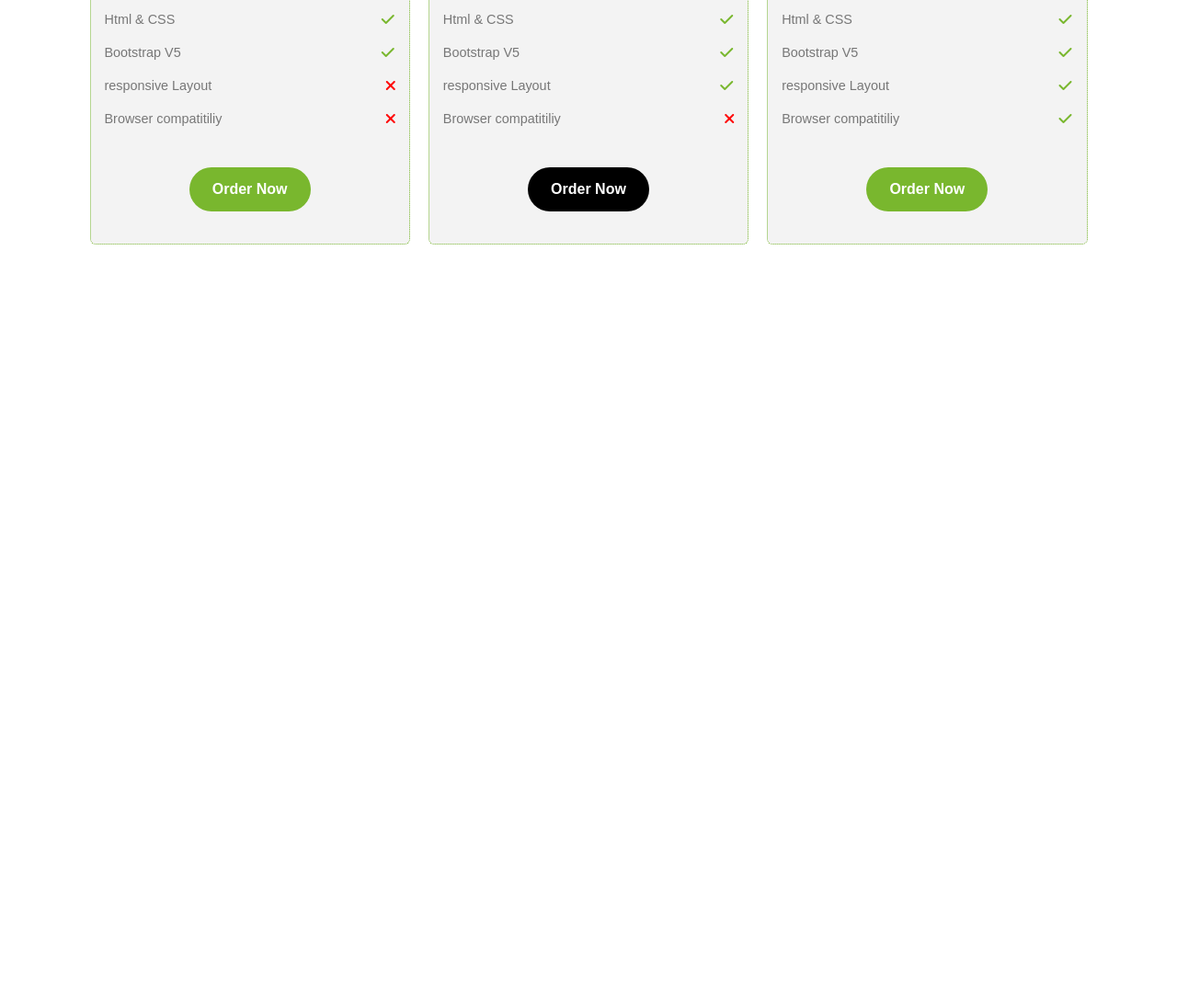
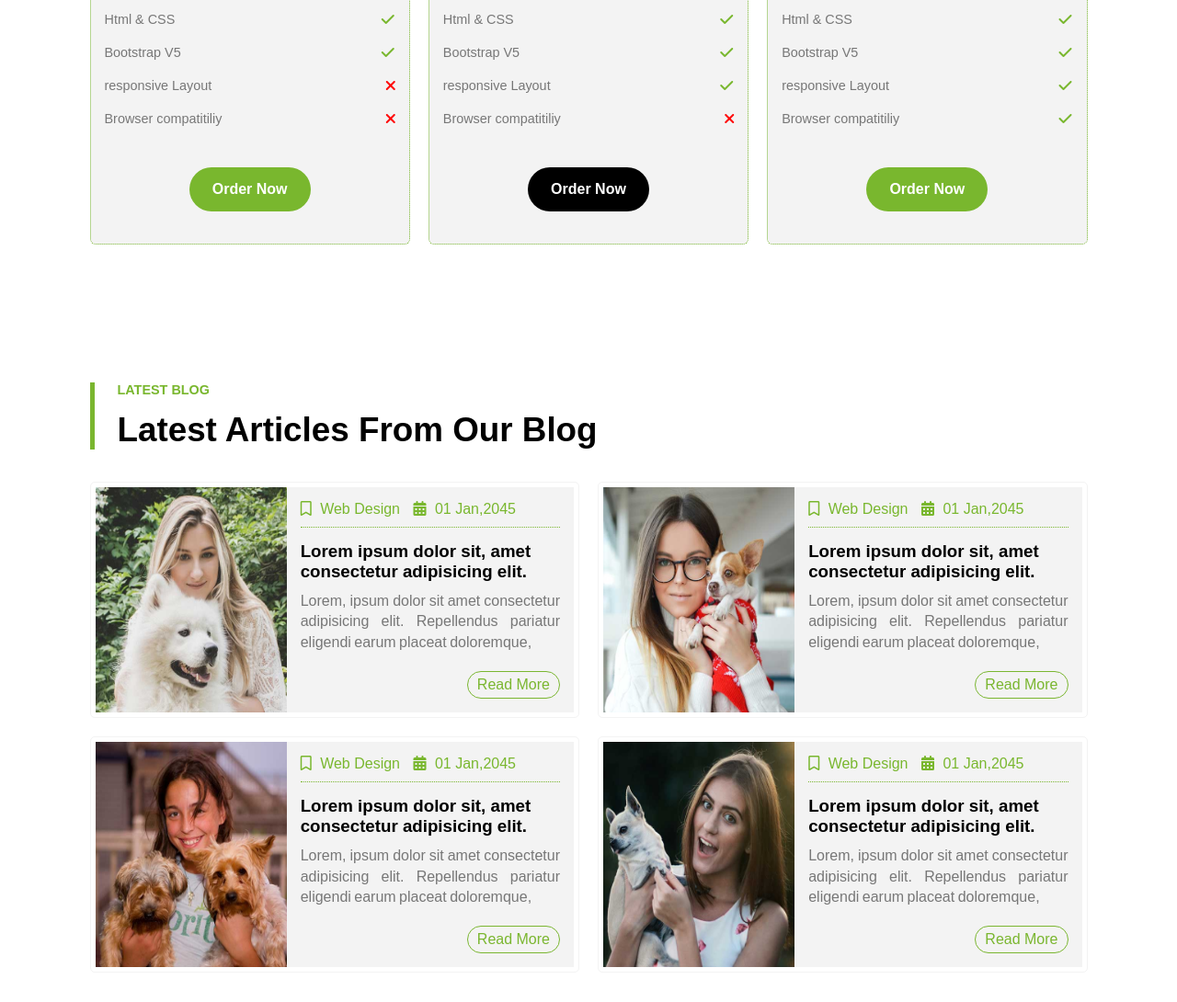
Before and after one commit to Sayed2210/ntitask7, a plain HTML site: page index.html in a window 1280 px wide. Shown: the part 2719-3809 px from the top of the page at 92% size. Before the commit the page ends 3085 px from the top, so only its background shows below. Drawn offline with Linux system fonts and the light colour scheme; files whose address does not match are found by name.

Commit message:
blog section

```diff
--- a/css/stlye.css
+++ b/css/stlye.css
@@ -470,3 +470,92 @@ html {
 .plans .feat .btn.black {
     background-color: #000;
 }
+/*.articles*/
+.articles {
+    padding-top: var(--section-padding);
+    padding-bottom: var(--section-padding);
+    background-color: #fff;
+}
+.articles .content {
+    display: grid;
+    grid-template-columns: repeat(auto-fill,minmax(500px,1fr));
+    gap: 20px;
+}
+.articles .content .box {
+    display: flex;
+    background-color: #fff;
+    -webkit-border-radius: 5px;
+    -moz-border-radius: 5px;
+    -ms-border-radius: 5px;
+    -o-border-radius: 5px;
+    border-radius: 5px;
+    border: 1px solid #f3f3f3;
+    padding: 5px;
+}
+@media (max-width: 500px) {
+    .articles .content .box {
+        flex-direction: column;
+        text-align: center;
+    }
+    .articles .content .box img {
+        width: 100%;
+    }
+}
+.articles .content .box img {
+    width: 40%;
+}
+@media (max-width: 500px) {
+    .articles .content .box img {
+        width: 100%;
+    }
+}
+.articles .content .box .info {
+    background-color: #f3f3f3;
+    padding: 15px;
+}
+.articles .content .box .info .head {
+    border-bottom: 1px dotted #7ab62f;
+    padding-bottom: 10px;
+    color: #79b72e;
+    margin-bottom: 15px;
+}
+.articles .content .box .info .head i {
+    margin-right: 5px;
+}
+.articles .content .box .info .head span {
+    margin-right: 10px;
+}
+.articles .info h3 {
+    max-width: 320px;
+    margin-bottom: 10px;
+}
+@media (max-width: 500px) {
+    .articles .content .box .info h3{
+       max-width: 100%;
+    }
+}
+.articles .info p {
+    color: #777;
+    line-height: 1.4;
+    text-align: justify;
+    margin-bottom: 20px;
+    word-spacing: -1px;
+}
+.articles .info a {
+    text-decoration: none;
+    float: right;
+    color: #7ab62f;
+    border: 1px solid #7ab630;
+    padding: 5px 10px;
+    -webkit-border-radius: 18px;
+    -moz-border-radius: 18px;
+    -ms-border-radius: 18px;
+    -o-border-radius: 18px;
+    border-radius: 18px;
+}
+@media (max-width: 500px) {
+    .articles  .info a{
+       text-align: center;
+       float: none;
+    }
+}
--- a/index.html
+++ b/index.html
@@ -187,5 +187,80 @@
             </div>
         </div>
     </div>
+    <!--create articles section-->
+    <div class="articles">
+        <div class="container">
+            <div class="title">
+                <h4>latest blog</h4>
+                <h2>latest articles from our blog</h2>
+            </div>
+            <div class="content">
+                <div class="box">
+                    <img src="img/Blog-1.jpg" alt="">
+                    <div class="info">
+                        <div class="head">
+                            <i class="fa-regular fa-bookmark"></i>
+                            <span>Web Design</span>
+                            <i class="fa-solid fa-calendar-days"></i>
+                            <span>01 Jan,2045</span>
+                        </div>
+                        <h3>Lorem ipsum dolor sit, amet
+                            consectetur adipisicing elit.</h2>
+                            <p>Lorem, ipsum dolor sit amet consectetur adipisicing elit.
+                                 Repellendus pariatur eligendi earum placeat doloremque,</p>
+                        <a href="">Read More</a>
+                    </div>
+                </div>
+                <div class="box">
+                    <img src="img/Blog-2.jpg" alt="">
+                    <div class="info">
+                        <div class="head">
+                            <i class="fa-regular fa-bookmark"></i>
+                            <span>Web Design</span>
+                            <i class="fa-solid fa-calendar-days"></i>
+                            <span>01 Jan,2045</span>
+                        </div>
+                        <h3>Lorem ipsum dolor sit, amet
+                            consectetur adipisicing elit.</h2>
+                            <p>Lorem, ipsum dolor sit amet consectetur adipisicing elit.
+                                 Repellendus pariatur eligendi earum placeat doloremque,</p>
+                        <a href="">Read More</a>
+                    </div>
+                </div>
+                <div class="box">
+                    <img src="img/Blog-3.jpg" alt="">
+                    <div class="info">
+                        <div class="head">
+                            <i class="fa-regular fa-bookmark"></i>
+                            <span>Web Design</span>
+                            <i class="fa-solid fa-calendar-days"></i>
+                            <span>01 Jan,2045</span>
+                        </div>
+                        <h3>Lorem ipsum dolor sit, amet
+                            consectetur adipisicing elit.</h2>
+                            <p>Lorem, ipsum dolor sit amet consectetur adipisicing elit.
+                                 Repellendus pariatur eligendi earum placeat doloremque,</p>
+                        <a href="">Read More</a>
+                    </div>
+                </div>
+                <div class="box">
+                    <img src="img/Blog-4.jpg" alt="">
+                    <div class="info">
+                        <div class="head">
+                            <i class="fa-regular fa-bookmark"></i>
+                            <span>Web Design</span>
+                            <i class="fa-solid fa-calendar-days"></i>
+                            <span>01 Jan,2045</span>
+                        </div>
+                        <h3>Lorem ipsum dolor sit, amet
+                            consectetur adipisicing elit.</h2>
+                            <p>Lorem, ipsum dolor sit amet consectetur adipisicing elit.
+                                 Repellendus pariatur eligendi earum placeat doloremque,</p>
+                        <a href="">Read More</a>
+                    </div>
+                </div>
+            </div>
+        </div>
+    </div>
 </body>
 </html>
```
